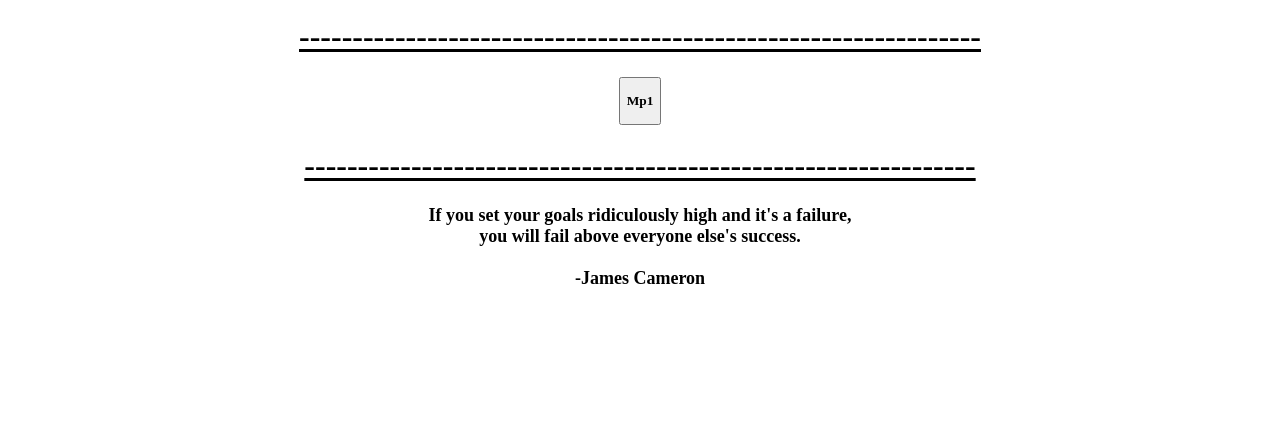
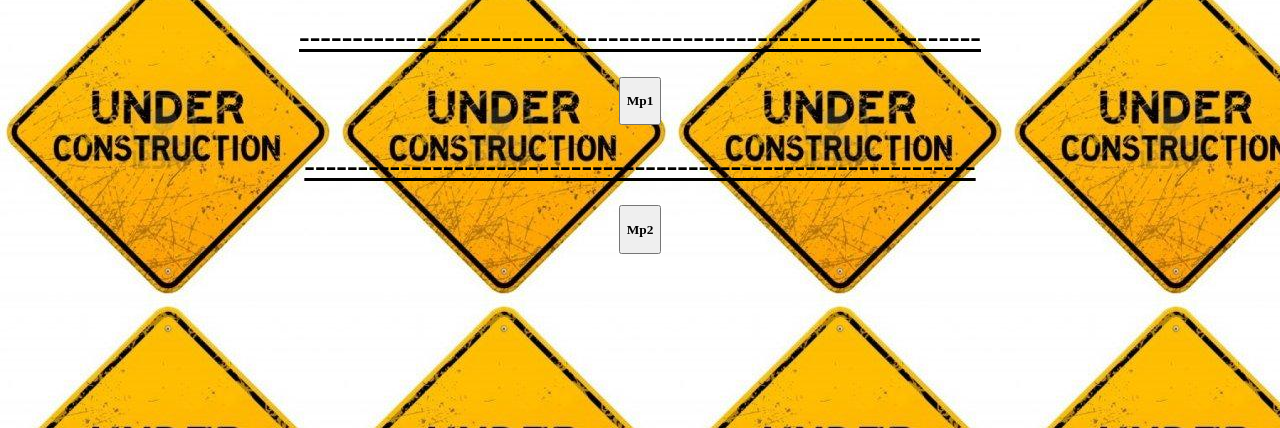
Before and after one commit to aavidal/NCP3106, a plain HTML site: page index.html in a window 1280 px wide. Shown: the part 372-800 px from the top of the page. Drawn offline with Linux system fonts and the light colour scheme.

Commit message:
update
the right one

```diff
--- a/index.html
+++ b/index.html
@@ -4,7 +4,7 @@
     <title>Adrian Alexis Vidal </title>
   </head>
 
-  <body style="background-image: url(bg.gif);"></body>
+  <body style="background-image: url(lol.jpg);"></body>
 
   <div style="text-align: center;" >
     <img src="round.png" alt="ERROR"
@@ -20,15 +20,18 @@
     <h1><u><b>----------------------------------------------------------------</b></u></h1>
 
     <form action="https://aavidal.github.io/BioNote/" style="margin: 10px">
-        <button id="btn_twitter">
+        <button id="btn_Mp1">
             <p class="Mp1"><font face = "orbitron"> <b>Mp1</b></p></font>
         </button>
       </form>
 
     <h1><u><b>---------------------------------------------------------------</b></u></h1>
+    <form action="https://aavidal.github.io/Bionote-with-HTML/" style="margin: 10px">
+      <button id="btn_Mp2">
+          <p class="Mp2"><font face = "orbitron"> <b>Mp2</b></p></font>
+      </button2
+    </form>
 
-    <p style="font-size: large;"><b>If you set your goals ridiculously high and it's a failure,<br> you will fail above everyone else's success.<br><br> -James Cameron</b></p>
-    </div>
 
 
 
```
